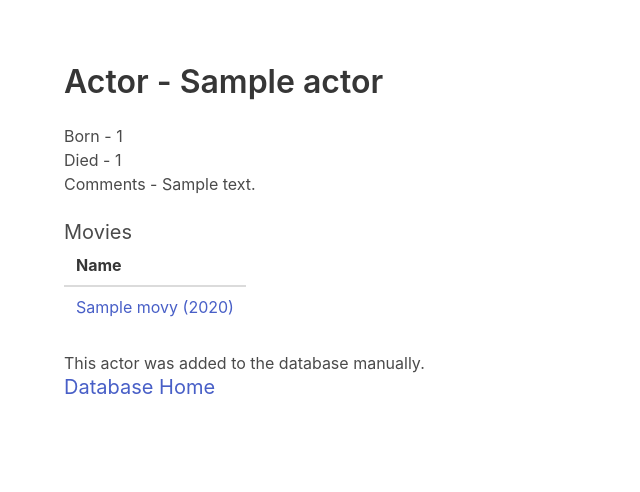
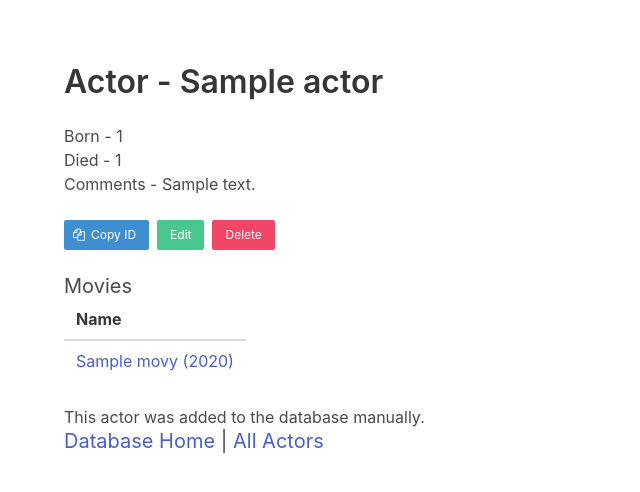
Before and after one commit to zack256/bacon, a Flask app: page /db/actors/1 in a window 1280 px wide. Shown: the top 492 px of the page, without its empty margins (0-640 px from the left). Run offline with Flask 2, Linux system fonts and the light colour scheme; tables that the repository leaves empty hold one stand-in row (values such as "Sample post"); parts of the project's set-up code (start-up, migrations or seed data) failed here and were passed over; some libraries are stand-ins or nearby versions.

Commit message:
added copy id function.

```diff
--- a/assets/css/main.css
+++ b/assets/css/main.css
@@ -12,3 +12,7 @@ body {
 .baconActorCancel {
     margin-top : 0.5em !important;
 }
+.copyInput {
+    position : absolute;
+    left : -9999px; /* display : none and type = "hidden" did not let auto-copy. */
+}
--- /dev/null
+++ b/assets/js/copy.js
@@ -0,0 +1,5 @@
+function copyTextFromElement (inputID) {
+    var inp = document.getElementById(inputID);
+    inp.select();
+    document.execCommand("copy");
+}
--- a/templates/db/actor.html
+++ b/templates/db/actor.html
@@ -1,6 +1,9 @@
 {% extends "base.html" %}
 {% block title %}
 {{ actor.name }}
+{% endblock %}
+{% block more_top %}
+<link rel="stylesheet" href="https://cdnjs.cloudflare.com/ajax/libs/font-awesome/4.7.0/css/font-awesome.min.css">
 {% endblock %}
 {% block body %}
 <h3 class = "title is-3">Actor - {{ actor.name }}</h3>
@@ -8,6 +11,17 @@
 {% if actor.died %}<p>Died - {{ actor.died }}</p>{% endif %}
 {% if actor.note %}<p>Comments - {{ actor.note }}</p>{% endif %}
 <br/>
+<input class = "copyInput" id = "ci" value = "{{ actor.id }}">
+<div class = "buttons">
+    <button class = "button is-info is-small" onclick = "copyTextFromElement('ci');">
+        <span class="icon">
+            <i class="fa fa-copy"></i>
+        </span>
+        <span>Copy ID</span>
+    </button>
+    <button class = "button is-success is-small">Edit</button>
+    <button class = "button is-danger is-small">Delete</button>
+</div>
 <h5 class = "subtitle is-5">Movies</h5>
 <table class = "table is-striped">
     <thead>
@@ -28,5 +42,8 @@
 {% else %}
 <p>This actor was one of the many imported to the database initially.</p>
 {% endif %}
-<h5 class = "subtitle is-5"><a href = "/db/">Database Home</a></h5>
+<h5 class = "subtitle is-5"><a href = "/db/">Database Home</a> | <a href = "/db/actors/">All Actors</a></h5>
 {% endblock %}
+{% block more_bottom %}
+<script src = "/assets/js/copy.js"></script>
+{% endblock %}
--- a/templates/db/movie.html
+++ b/templates/db/movie.html
@@ -27,5 +27,5 @@
 {% else %}
 <p>This movie was one of the many imported to the database initially.</p>
 {% endif %}
-<h5 class = "subtitle is-5"><a href = "/db/">Database Home</a></h5>
+<h5 class = "subtitle is-5"><a href = "/db/">Database Home</a> | <a href = "/db/movies/">All Movies</a></h5>
 {% endblock %}
```
Also changed, not shown: templates/db/actors.html (+15 -2 lines).
